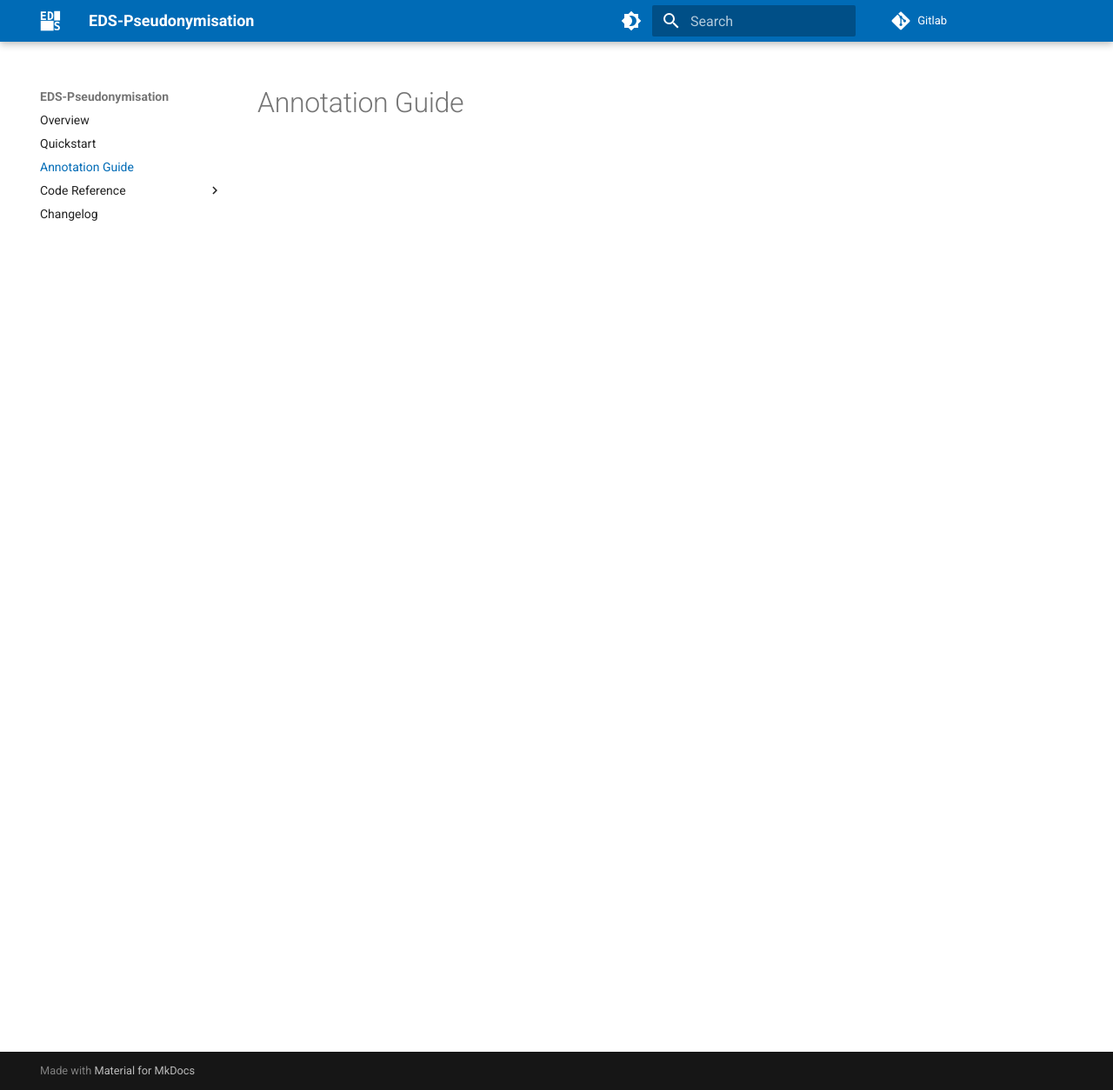
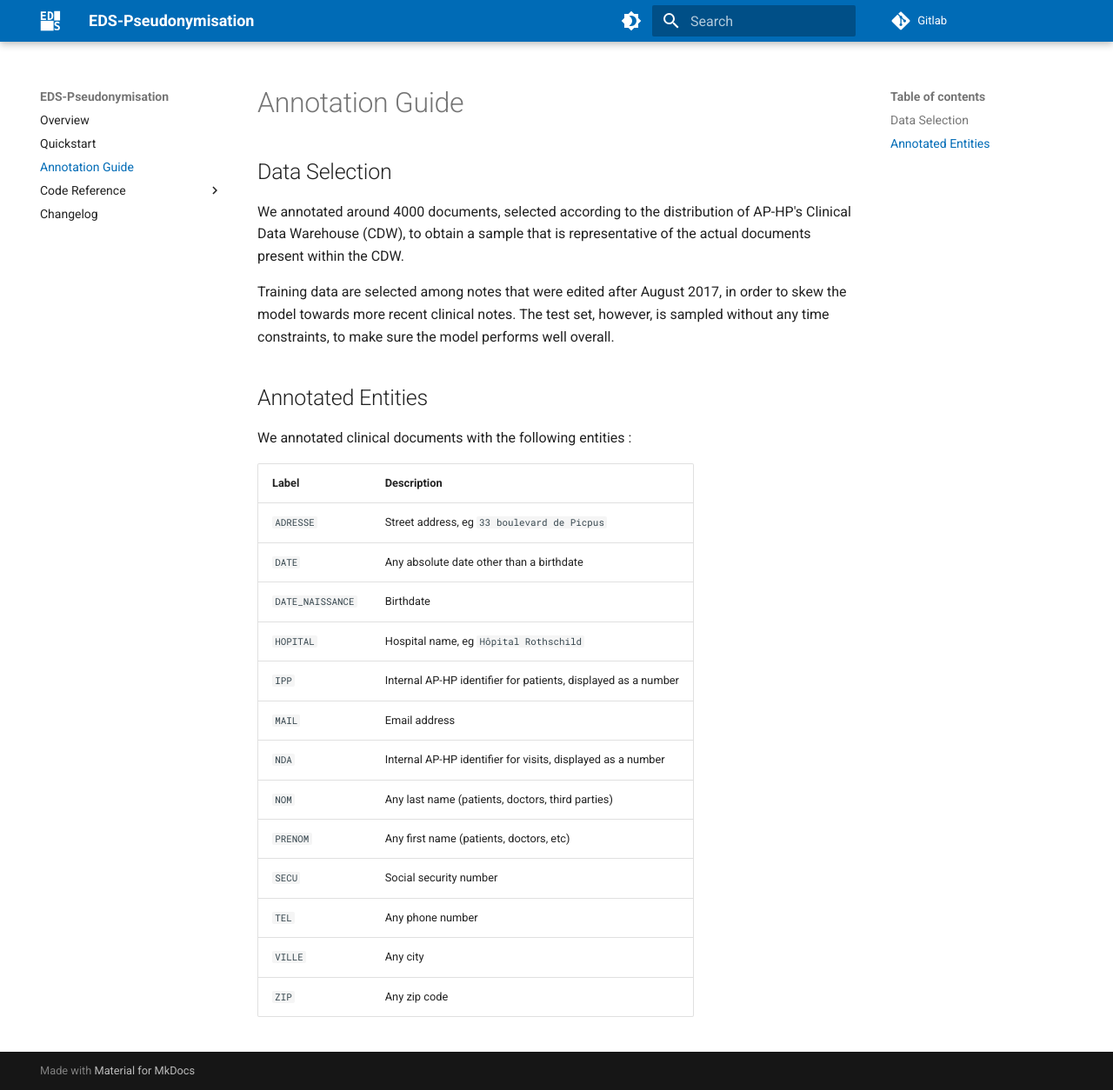
Before and after one commit to aphp/eds-pseudo, an MkDocs documentation site: the page built from docs/annotation-guide.md, in a window 1280 px wide and 1254 px high. Shown: the whole window at 87% size. Built offline with MkDocs 1.6.1 and Material for MkDocs 9.7.7, drawn with Linux system fonts in a browser that asks for light colours; a script that is not in the unit is left out.

Commit message:
feat: add annotation guide

```diff
--- a/docs/annotation-guide.md
+++ b/docs/annotation-guide.md
@@ -1 +1,29 @@
 # Annotation Guide
+
+## Data Selection
+
+We annotated around 4000 documents, selected according to the distribution of AP-HP's Clinical Data Warehouse (CDW),
+to obtain a sample that is representative of the actual documents present within the CDW.
+
+Training data are selected among notes that were edited after August 2017, in order to skew the model towards more recent clinical notes.
+The test set, however, is sampled without any time constraints, to make sure the model performs well overall.
+
+## Annotated Entities
+
+We annotated clinical documents with the following entities :
+
+| Label            | Description                                                   |
+| ---------------- | ------------------------------------------------------------- |
+| `ADRESSE`        | Street address, eg `33 boulevard de Picpus`                   |
+| `DATE`           | Any absolute date other than a birthdate                      |
+| `DATE_NAISSANCE` | Birthdate                                                     |
+| `HOPITAL`        | Hospital name, eg `Hôpital Rothschild`                        |
+| `IPP`            | Internal AP-HP identifier for patients, displayed as a number |
+| `MAIL`           | Email address                                                 |
+| `NDA`            | Internal AP-HP identifier for visits, displayed as a number   |
+| `NOM`            | Any last name (patients, doctors, third parties)              |
+| `PRENOM`         | Any first name (patients, doctors, etc)                       |
+| `SECU`           | Social security number                                        |
+| `TEL`            | Any phone number                                              |
+| `VILLE`          | Any city                                                      |
+| `ZIP`            | Any zip code                                                  |
```
